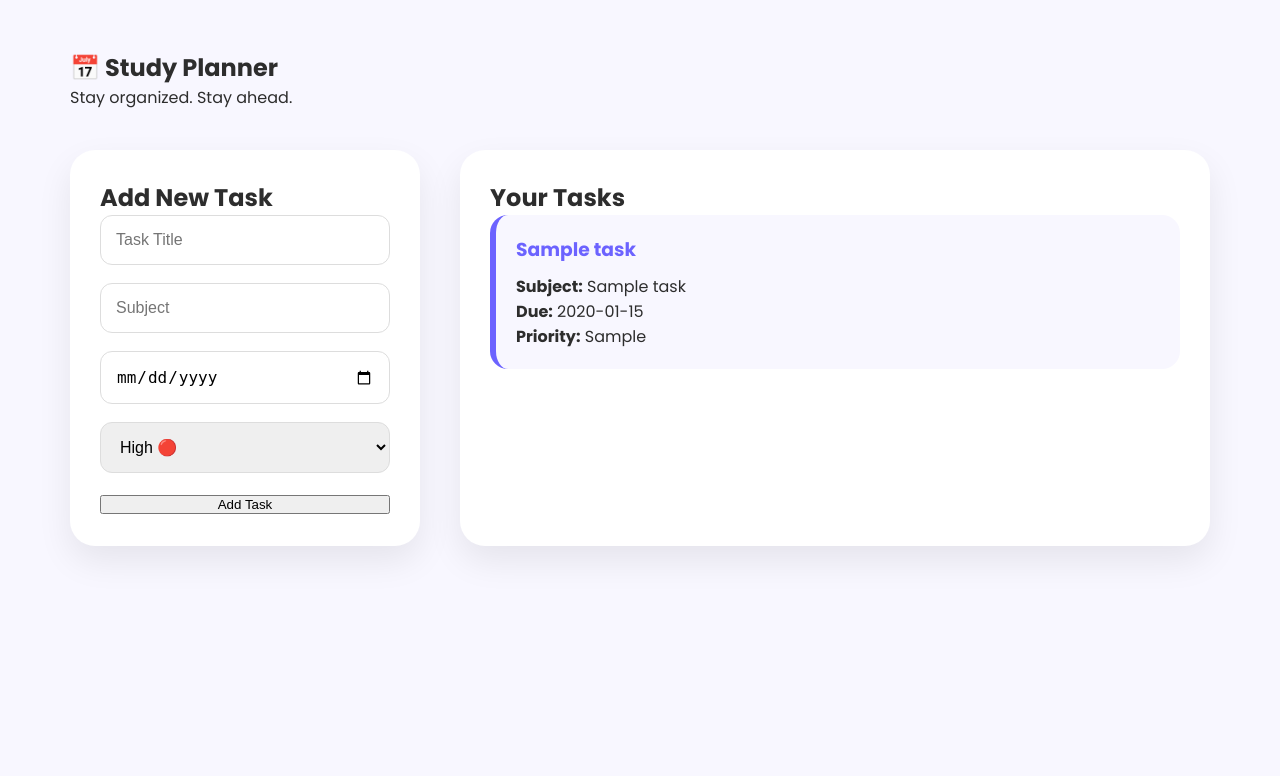
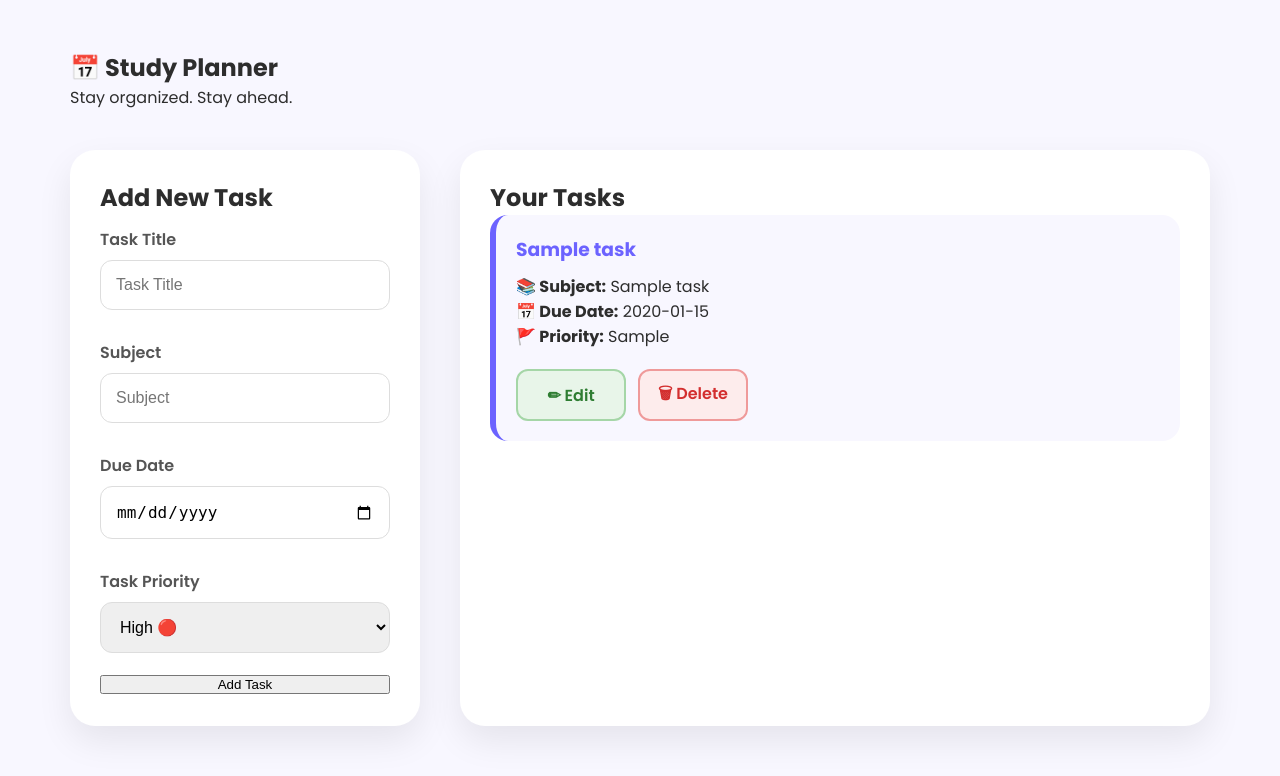
Before and after one commit to ShreyaKumbhar1/StudySync-AI, a Flask app: page /planner in a window 1280 px wide. Shown: the part 92-868 px from the top of the page. Before the commit the page ends 646 px from the top, so only its background shows below. Run offline with Flask 3, Linux system fonts and the light colour scheme; a user stored in the database is signed in; tables that the repository leaves empty hold one stand-in row (values such as "Sample post").

Commit message:
Plans change, thankfully the app agrees

```diff
--- a/app/static/css/style.css
+++ b/app/static/css/style.css
@@ -558,3 +558,78 @@ button:hover{
     }
 
 }
+/* ---------- FORM LABELS ---------- */
+
+.form-label{
+    display:block;
+    margin-bottom:8px;
+    margin-top:12px;
+    font-weight:600;
+    color:#555;
+}
+
+/* ---------- TASK BUTTONS ---------- */
+
+.task-buttons{
+    display:flex;
+    gap:12px;
+    margin-top:20px;
+}
+
+/* ---------- COMMON BUTTON STYLE ---------- */
+
+.edit-btn,
+.delete-btn{
+    display:flex;
+    align-items:center;
+    justify-content:center;
+    min-width:110px;
+    padding:10px 18px;
+    border-radius:12px;
+    text-decoration:none;
+    font-weight:600;
+    transition:all 0.3s ease;
+}
+
+/* ---------- EDIT BUTTON ---------- */
+
+.edit-btn{
+    background:#E8F5E9;
+    color:#2E7D32;
+    border:2px solid #A5D6A7;
+}
+
+.edit-btn:hover{
+    background:#43A047;
+    color:white;
+    transform:translateY(-2px);
+    box-shadow:0 8px 18px rgba(67,160,71,.25);
+}
+
+/* ---------- DELETE BUTTON ---------- */
+
+.delete-btn{
+    background:#FDECEC;
+    color:#D32F2F;
+    border:2px solid #EF9A9A;
+}
+
+.delete-btn:hover{
+    background:#D32F2F;
+    color:white;
+    transform:translateY(-2px);
+    box-shadow:0 8px 18px rgba(211,47,47,.25);
+}
+
+/* ---------- EMPTY STATE ---------- */
+
+.empty-state{
+    text-align:center;
+    padding:50px 20px;
+    color:#666;
+}
+
+.empty-state h3{
+    color:#6C63FF;
+    margin-bottom:10px;
+}
--- a/app/templates/planner.html
+++ b/app/templates/planner.html
@@ -9,7 +9,7 @@
 
     <div class="planner-container">
 
-        <!-- Add Task Form -->
+        <!-- ================= Add Task Form ================= -->
 
         <div class="planner-form">
 
@@ -19,12 +19,24 @@
 
                 {{ form.hidden_tag() }}
 
+                <label class="form-label">
+                    Task Title
+                </label>
                 {{ form.title(class="form-input") }}
 
+                <label class="form-label">
+                    Subject
+                </label>
                 {{ form.subject(class="form-input") }}
 
+                <label class="form-label">
+                    Due Date
+                </label>
                 {{ form.due_date(class="form-input") }}
 
+                <label class="form-label">
+                    Task Priority
+                </label>
                 {{ form.priority(class="form-input") }}
 
                 {{ form.submit(class="btn") }}
@@ -33,7 +45,7 @@
 
         </div>
 
-        <!-- Task List -->
+        <!-- ================= Task List ================= -->
 
         <div class="planner-tasks">
 
@@ -47,11 +59,38 @@
 
                         <h3>{{ task.title }}</h3>
 
-                        <p><strong>Subject:</strong> {{ task.subject }}</p>
+                        <p>
+                            <strong>📚 Subject:</strong>
+                            {{ task.subject }}
+                        </p>
 
-                        <p><strong>Due:</strong> {{ task.due_date }}</p>
+                        <p>
+                            <strong>📅 Due Date:</strong>
+                            {{ task.due_date }}
+                        </p>
 
-                        <p><strong>Priority:</strong> {{ task.priority }}</p>
+                        <p>
+                            <strong>🚩 Priority:</strong>
+                            {{ task.priority }}
+                        </p>
+
+                        <div class="task-buttons">
+
+                            <a
+                                href="{{ url_for('edit_task', task_id=task.id) }}"
+                                class="edit-btn"
+                            >
+                                ✏ Edit
+                            </a>
+
+                            <a
+                                href="{{ url_for('delete_task', task_id=task.id) }}"
+                                class="delete-btn"
+                            >
+                                🗑 Delete
+                            </a>
+
+                        </div>
 
                     </div>
 
@@ -59,7 +98,16 @@
 
             {% else %}
 
-                <p>No tasks yet. Add your first task! 🚀</p>
+                <div class="empty-state">
+
+                    <h3>No tasks yet 🎉</h3>
+
+                    <p>
+                        Add your first task and let Dimpu keep
+                        your studies under control.
+                    </p>
+
+                </div>
 
             {% endif %}
 
--- a/run.py
+++ b/run.py
@@ -1,30 +1,37 @@
-from flask import Flask, render_template
+from flask import Flask, render_template, redirect, url_for
+
 from app.utils.quotes import get_quote
 from app.database import db
+
 from app.models.user import User
+from app.models.task import Task
+
+from app.forms.task_form import TaskForm
+
 from app.routes.auth import auth
+
 from app.extensions import bcrypt
 from app.login_manager import login_manager
+
 from flask_login import login_required, current_user
-from app.models.task import Task
-from app.forms.task_form import TaskForm
-from app.models.task import Task
-from flask import redirect, url_for
-from flask_login import login_required, current_user
+
 
 app = Flask(
     __name__,
     template_folder="app/templates",
     static_folder="app/static"
 )
-bcrypt.init_app(app)
+
 app.config["SECRET_KEY"] = "change-this-later"
 app.config["SQLALCHEMY_DATABASE_URI"] = "sqlite:///studysync.db"
 app.config["SQLALCHEMY_TRACK_MODIFICATIONS"] = False
 
+bcrypt.init_app(app)
 db.init_app(app)
 login_manager.init_app(app)
+
 app.register_blueprint(auth)
+
 
 @app.route("/")
 def home():
@@ -33,6 +40,7 @@ def home():
         quote=get_quote()
     )
 
+
 @app.route("/dashboard")
 @login_required
 def dashboard():
@@ -40,6 +48,7 @@ def dashboard():
         "dashboard.html",
         user=current_user
     )
+
 
 @app.route("/planner", methods=["GET", "POST"])
 @login_required
@@ -73,6 +82,49 @@ def planner():
     )
 
 
+@app.route("/delete-task/<int:task_id>")
+@login_required
+def delete_task(task_id):
+
+    task = Task.query.get_or_404(task_id)
+
+    if task.user_id != current_user.id:
+        return redirect(url_for("planner"))
+
+    db.session.delete(task)
+    db.session.commit()
+
+    return redirect(url_for("planner"))
+
+@app.route("/edit-task/<int:task_id>", methods=["GET", "POST"])
+@login_required
+def edit_task(task_id):
+
+    task = Task.query.get_or_404(task_id)
+
+    if task.user_id != current_user.id:
+        return redirect(url_for("planner"))
+
+    form = TaskForm(obj=task)
+    form.submit.label.text = "💾 Save Changes"
+
+    if form.validate_on_submit():
+
+        task.title = form.title.data
+        task.subject = form.subject.data
+        task.due_date = form.due_date.data
+        task.priority = form.priority.data
+
+        db.session.commit()
+
+        return redirect(url_for("planner"))
+
+    return render_template(
+        "edit_task.html",
+        form=form,
+        task=task
+    )
+
 @app.route("/assignments")
 def assignments():
     return render_template("assignments.html")
@@ -97,6 +149,7 @@ def recommendation():
 def profile():
     return render_template("profile.html")
 
+
 if __name__ == "__main__":
     with app.app_context():
         db.create_all()
```
Also changed, not shown: app/templates/edit_task.html (added, +43 -0 lines).
